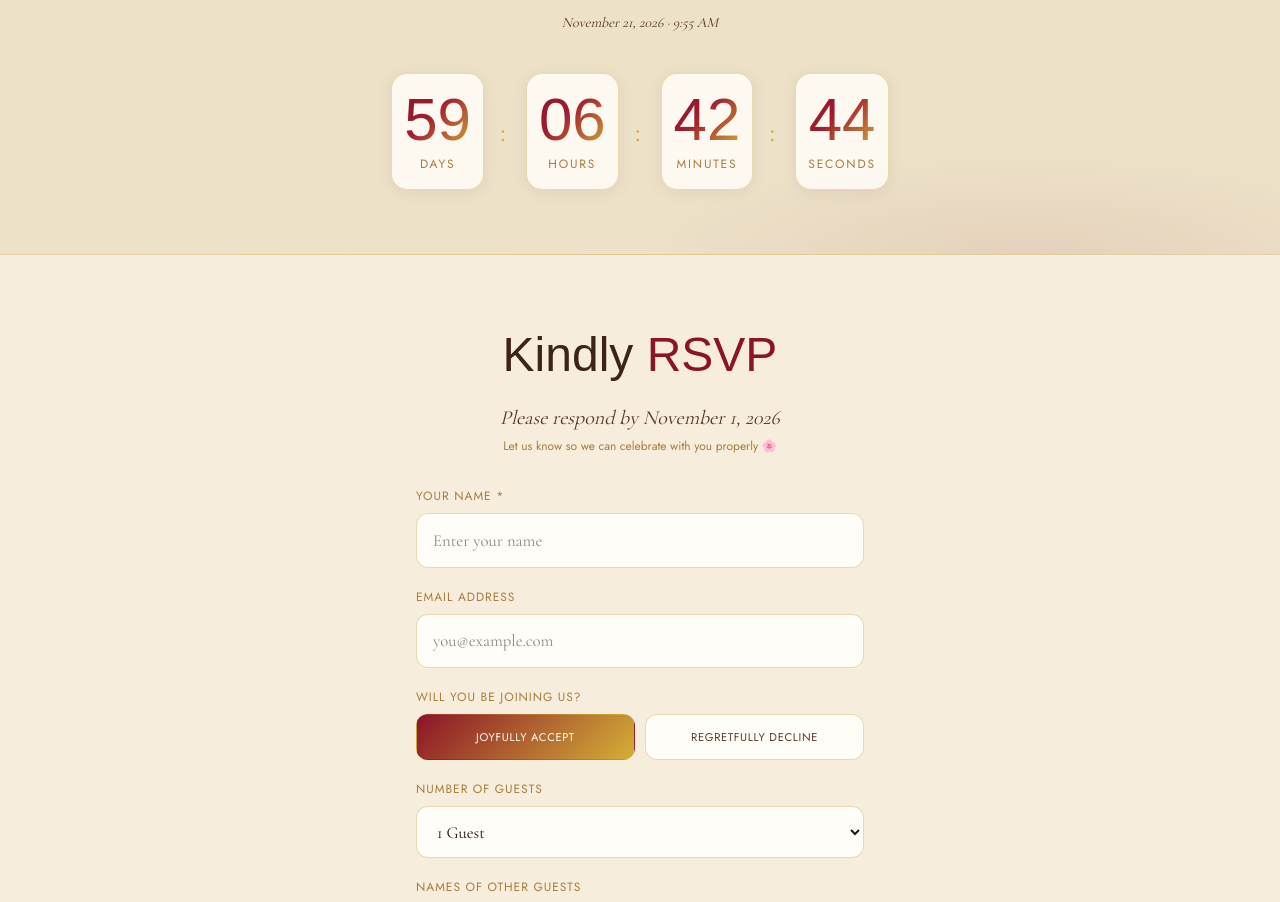
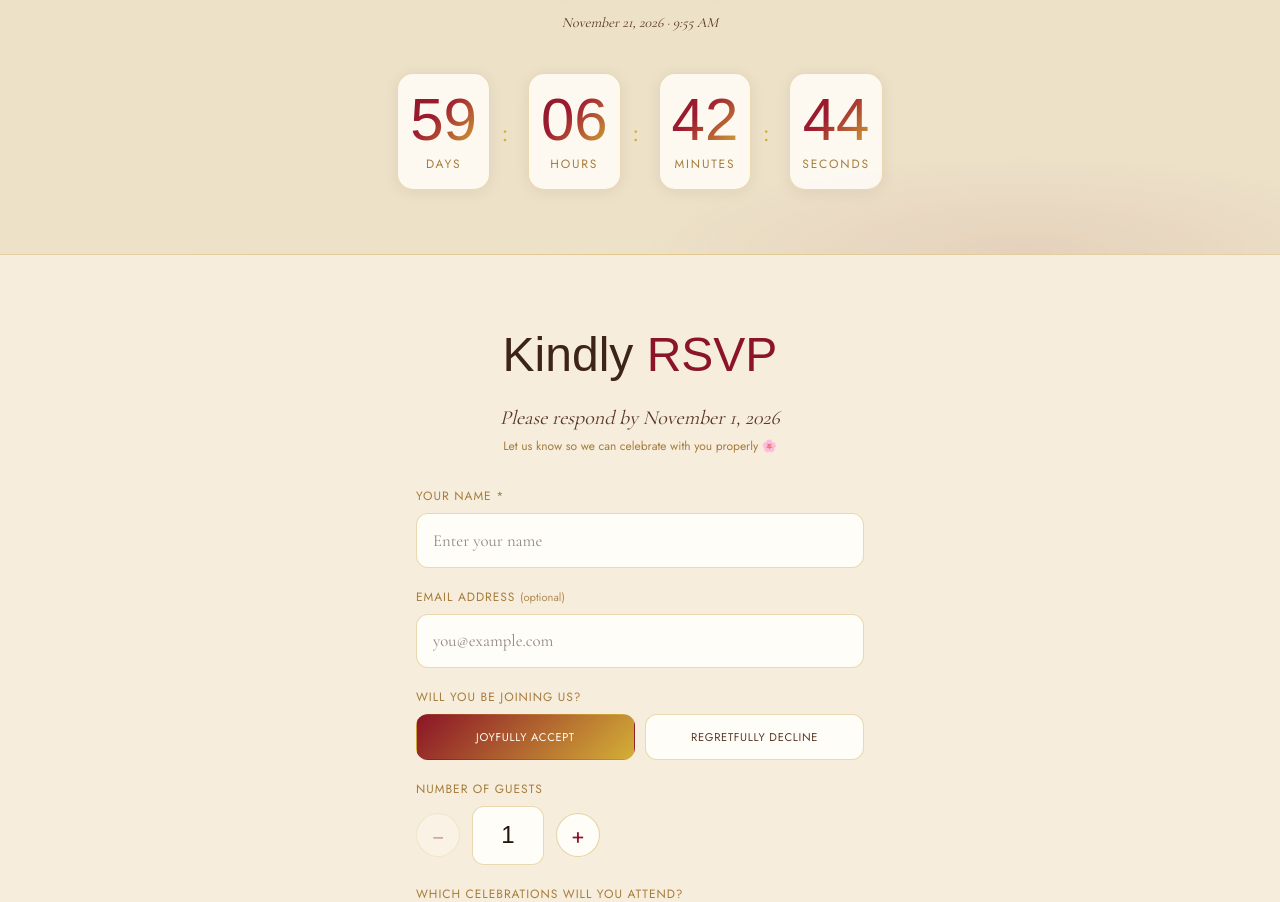
Before and after one commit to vaishnaviannabhemoju/swathi-wedding-invitation, a Next.js app: page /invite/all in a window 1280 px wide. Shown: the part 1739-2641 px from the top of the page. Built offline with nearby package versions, Linux system fonts and the light colour scheme; a web font is replaced by a local one.

Commit message:
updating the rsvp form

```diff
--- a/app/global.css
+++ b/app/global.css
@@ -168,6 +168,23 @@ img {
   object-fit: cover;
   object-position: center 50%;
   opacity: 0.85;
+}
+
+/* Mobile: fit full image width so sides aren't cropped */
+@media (max-width: 639px) {
+  .hero-photo {
+    object-fit: contain;
+    object-position: center center;
+  }
+
+  .hero-overlay {
+    background: linear-gradient(
+      180deg,
+      hsla(38, 48%, 94%, 0.7) 0%,
+      hsla(38, 42%, 92%, 0.55) 45%,
+      hsla(38, 48%, 94%, 0.75) 100%
+    );
+  }
 }
 
 .hero-overlay {
@@ -914,42 +931,53 @@ img {
 
 .countdown {
   display: flex;
-  flex-wrap: wrap;
+  flex-wrap: nowrap;
   justify-content: center;
-  gap: 0.5rem 1rem;
+  align-items: center;
+  gap: 0.15rem;
+  width: 100%;
 }
 
 .countdown-unit-group {
   display: flex;
   align-items: center;
-  gap: 0.5rem 1rem;
+  gap: 0.15rem;
+  flex-shrink: 1;
+  min-width: 0;
 }
 
 .countdown-unit {
   text-align: center;
-  min-width: 3.75rem;
-  padding: 0.75rem 0.5rem;
+  width: 3.1rem;
+  padding: 0.4rem 0.15rem;
   background: rgba(255, 253, 248, 0.85);
   border: 1px solid rgba(184, 134, 11, 0.28);
-  border-radius: 1rem;
+  border-radius: 0.55rem;
   box-shadow: var(--shadow-soft);
 }
 
 @media (min-width: 640px) {
+  .countdown {
+    gap: 0.75rem 1.25rem;
+  }
+
+  .countdown-unit-group {
+    gap: 0.75rem;
+    flex-shrink: 0;
+  }
+
   .countdown-unit {
+    width: auto;
     min-width: 5rem;
     padding: 1rem 0.75rem;
-  }
-
-  .countdown {
-    gap: 0.75rem 1.25rem;
+    border-radius: 1rem;
   }
 }
 
 .countdown-value {
   display: block;
   font-family: var(--font-display);
-  font-size: clamp(2.75rem, 8vw, 3.75rem);
+  font-size: 1.35rem;
   line-height: 1;
   background: linear-gradient(
     135deg,
@@ -962,28 +990,43 @@ img {
   color: transparent;
 }
 
+@media (min-width: 640px) {
+  .countdown-value {
+    font-size: clamp(2.5rem, 6vw, 3.75rem);
+  }
+}
+
 .countdown-label {
   display: block;
-  margin-top: 0.35rem;
+  margin-top: 0.15rem;
   font-family: var(--font-sans);
-  font-size: 0.5625rem;
-  letter-spacing: 0.15em;
+  font-size: 0.42rem;
+  letter-spacing: 0.06em;
   text-transform: uppercase;
   color: var(--muted);
 }
 
 @media (min-width: 640px) {
   .countdown-label {
+    margin-top: 0.35rem;
     font-size: 0.75rem;
+    letter-spacing: 0.15em;
   }
 }
 
 .countdown-separator {
   font-family: var(--font-serif);
-  font-size: 1.875rem;
+  font-size: 0.9rem;
   color: var(--gold-bright);
   margin-bottom: 0;
   align-self: center;
+  flex-shrink: 0;
+}
+
+@media (min-width: 640px) {
+  .countdown-separator {
+    font-size: 1.875rem;
+  }
 }
 
 /* ── RSVP ── */
@@ -1046,6 +1089,63 @@ img {
   letter-spacing: 0.08em;
   text-transform: uppercase;
   color: var(--muted);
+}
+
+.optional-label {
+  text-transform: none;
+  letter-spacing: 0;
+  font-size: 0.7rem;
+  color: var(--muted);
+  opacity: 0.85;
+}
+
+.guest-count-stepper {
+  display: flex;
+  align-items: center;
+  gap: 0.75rem;
+  max-width: 14rem;
+}
+
+.guest-count-step {
+  flex-shrink: 0;
+  width: 2.75rem;
+  height: 2.75rem;
+  border-radius: 50%;
+  border: 1.5px solid rgba(184, 134, 11, 0.35);
+  background: var(--white);
+  color: var(--burgundy);
+  font-size: 1.35rem;
+  line-height: 1;
+  cursor: pointer;
+  transition:
+    background 0.2s ease,
+    transform 0.15s ease,
+    opacity 0.2s ease;
+}
+
+.guest-count-step:hover:not(:disabled) {
+  background: rgba(212, 175, 55, 0.15);
+  transform: scale(1.05);
+}
+
+.guest-count-step:disabled {
+  opacity: 0.35;
+  cursor: not-allowed;
+}
+
+.guest-count-input {
+  width: 4.5rem !important;
+  text-align: center;
+  font-family: var(--font-display) !important;
+  font-size: 1.5rem !important;
+  padding: 0.65rem 0.35rem !important;
+  -moz-appearance: textfield;
+}
+
+.guest-count-input::-webkit-outer-spin-button,
+.guest-count-input::-webkit-inner-spin-button {
+  -webkit-appearance: none;
+  margin: 0;
 }
 
 .form-group input,
--- a/components/RSVPForm.tsx
+++ b/components/RSVPForm.tsx
@@ -1,6 +1,9 @@
 "use client";
 
 import { FormEvent, useState } from "react";
+
+const MIN_GUESTS = 1;
+const MAX_GUESTS = 50;
 
 export default function RSVPForm() {
   const [loading, setLoading] = useState(false);
@@ -12,10 +15,7 @@ export default function RSVPForm() {
     email: "",
     attending: true,
     guest_count: 1,
-    guest_names: "",
     events: [] as string[],
-    meal_preference: "",
-    dietary_restrictions: "",
     message: "",
   });
 
@@ -39,6 +39,11 @@ export default function RSVPForm() {
     });
   };
 
+  const setGuestCount = (value: number) => {
+    const next = Math.min(MAX_GUESTS, Math.max(MIN_GUESTS, value));
+    updateField("guest_count", next);
+  };
+
   const handleSubmit = async (e: FormEvent<HTMLFormElement>) => {
     e.preventDefault();
 
@@ -52,7 +57,17 @@ export default function RSVPForm() {
         headers: {
           "Content-Type": "application/json",
         },
-        body: JSON.stringify(form),
+        body: JSON.stringify({
+          guest_name: form.guest_name,
+          email: form.email || null,
+          attending: form.attending,
+          guest_count: form.attending ? form.guest_count : 0,
+          guest_names: null,
+          events: form.attending ? form.events : [],
+          meal_preference: null,
+          dietary_restrictions: null,
+          message: form.message || null,
+        }),
       });
 
       const data = await response.json();
@@ -68,10 +83,7 @@ export default function RSVPForm() {
         email: "",
         attending: true,
         guest_count: 1,
-        guest_names: "",
         events: [],
-        meal_preference: "",
-        dietary_restrictions: "",
         message: "",
       });
     } catch (err) {
@@ -91,7 +103,7 @@ export default function RSVPForm() {
         <p>
           Your RSVP has been received.
           <br />
-          We can't wait to celebrate with you!
+          We can&apos;t wait to celebrate with you!
         </p>
 
         <button className="submit-button" onClick={() => setSuccess(false)}>
@@ -117,7 +129,9 @@ export default function RSVPForm() {
       </div>
 
       <div className="form-group">
-        <label htmlFor="email">Email Address</label>
+        <label htmlFor="email">
+          Email Address <span className="optional-label">(optional)</span>
+        </label>
 
         <input
           id="email"
@@ -159,32 +173,42 @@ export default function RSVPForm() {
           <div className="form-group">
             <label htmlFor="guest_count">Number of Guests</label>
 
-            <select
-              id="guest_count"
-              value={form.guest_count}
-              onChange={(e) =>
-                updateField("guest_count", Number(e.target.value))
-              }
-            >
-              <option value={1}>1 Guest</option>
-              <option value={2}>2 Guests</option>
-              <option value={3}>3 Guests</option>
-              <option value={4}>4 Guests</option>
-              <option value={5}>5 Guests</option>
-              <option value={6}>6 Guests</option>
-            </select>
-          </div>
+            <div className="guest-count-stepper">
+              <button
+                type="button"
+                className="guest-count-step"
+                aria-label="Decrease guests"
+                disabled={form.guest_count <= MIN_GUESTS}
+                onClick={() => setGuestCount(form.guest_count - 1)}
+              >
+                −
+              </button>
 
-          <div className="form-group">
-            <label htmlFor="guest_names">Names of Other Guests</label>
+              <input
+                id="guest_count"
+                type="number"
+                min={MIN_GUESTS}
+                max={MAX_GUESTS}
+                inputMode="numeric"
+                className="guest-count-input"
+                value={form.guest_count}
+                onChange={(e) => {
+                  const value = Number(e.target.value);
+                  if (Number.isNaN(value)) return;
+                  setGuestCount(value);
+                }}
+              />
 
-            <input
-              id="guest_names"
-              type="text"
-              placeholder="e.g. Priya, Anil"
-              value={form.guest_names}
-              onChange={(e) => updateField("guest_names", e.target.value)}
-            />
+              <button
+                type="button"
+                className="guest-count-step"
+                aria-label="Increase guests"
+                disabled={form.guest_count >= MAX_GUESTS}
+                onClick={() => setGuestCount(form.guest_count + 1)}
+              >
+                +
+              </button>
+            </div>
           </div>
 
           <div className="form-group">
@@ -204,40 +228,14 @@ export default function RSVPForm() {
               ))}
             </div>
           </div>
-
-          <div className="form-group">
-            <label htmlFor="meal_preference">Meal Preference</label>
-
-            <select
-              id="meal_preference"
-              value={form.meal_preference}
-              onChange={(e) => updateField("meal_preference", e.target.value)}
-            >
-              <option value="">Select preference</option>
-              <option value="Vegetarian">Vegetarian</option>
-              <option value="Non-Vegetarian">Non-Vegetarian</option>
-              <option value="Vegan">Vegan</option>
-            </select>
-          </div>
-
-          <div className="form-group">
-            <label htmlFor="dietary_restrictions">Dietary Restrictions</label>
-
-            <input
-              id="dietary_restrictions"
-              type="text"
-              placeholder="Please let us know"
-              value={form.dietary_restrictions}
-              onChange={(e) =>
-                updateField("dietary_restrictions", e.target.value)
-              }
-            />
-          </div>
         </>
       )}
 
       <div className="form-group">
-        <label htmlFor="message">Message for the Couple</label>
+        <label htmlFor="message">
+          Message for the Couple{" "}
+          <span className="optional-label">(optional)</span>
+        </label>
 
         <textarea
           id="message"
```
